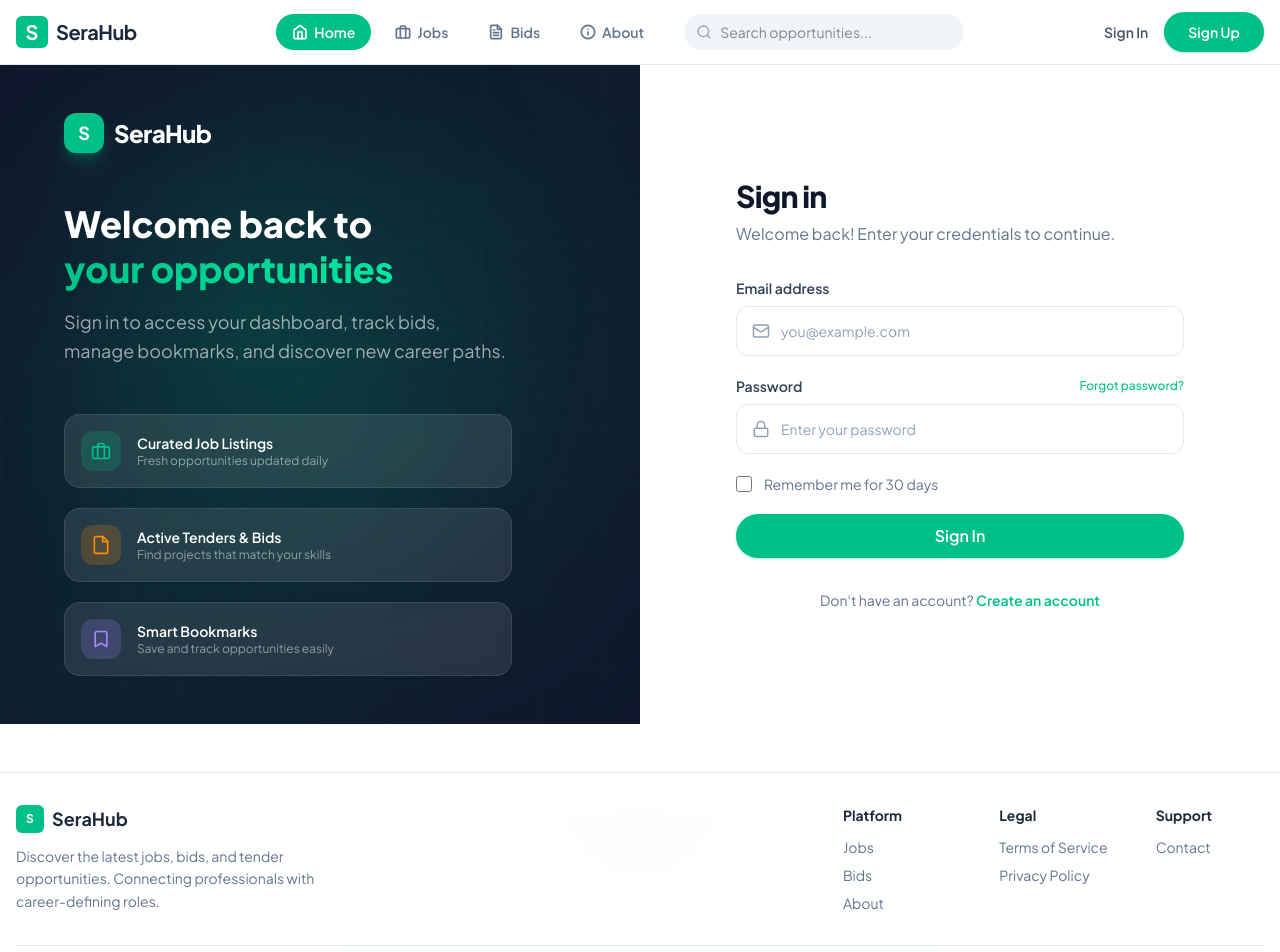
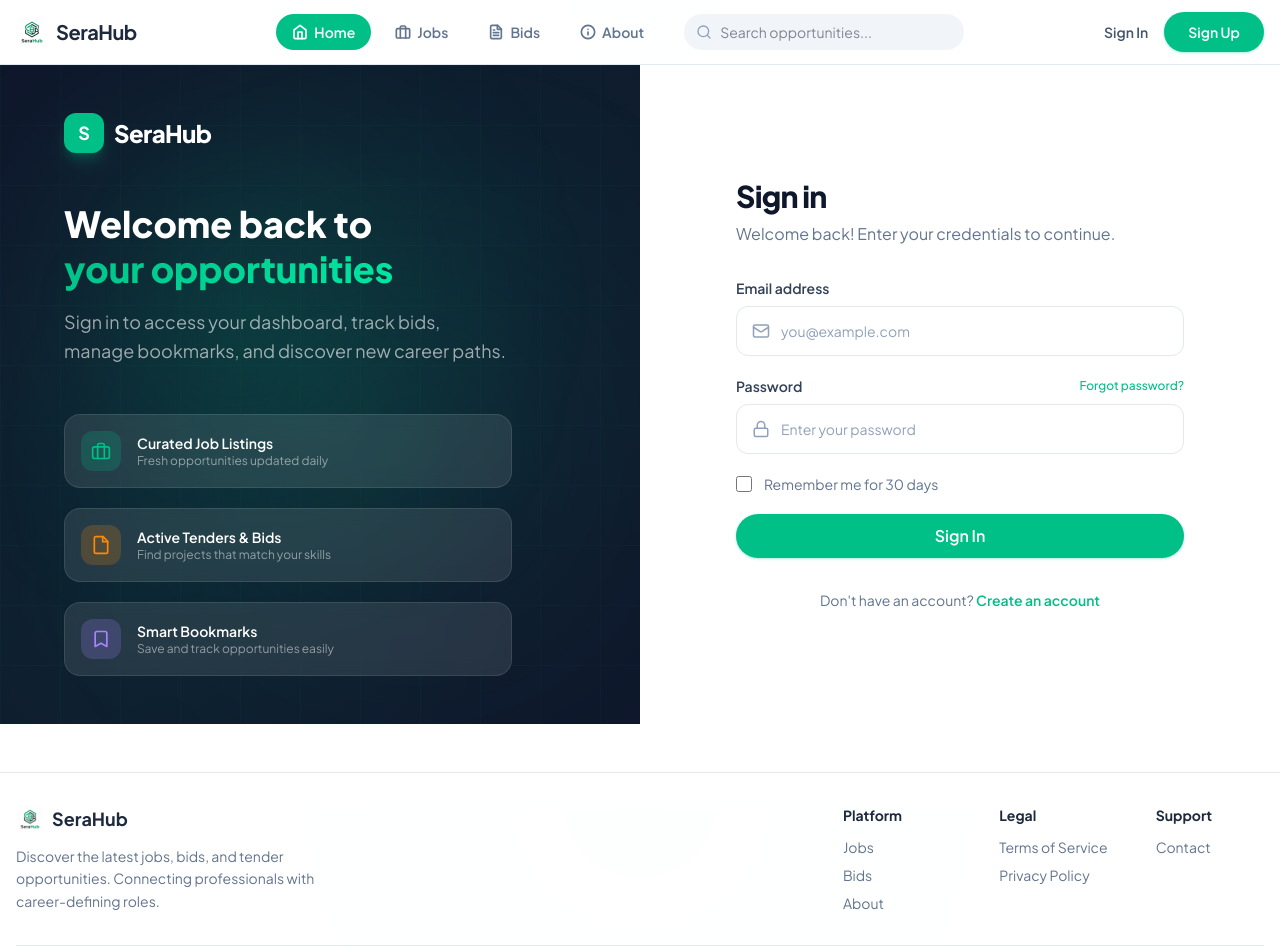
Before and after one commit to alifuofficial/serahub, a Next.js app: page /auth/login in a window 1280 px wide. Shown: the top 952 px of the page. Built offline with nearby package versions, Linux system fonts and the light colour scheme; no server answers; the database is empty.

Commit message:
Integrated new SeraHub logo across the platform (Header, Footer, Admin Dashboard)

```diff
--- /dev/null
+++ b/scratch/update-logo.ts
@@ -0,0 +1,30 @@
+import { PrismaClient } from "@prisma/client";
+
+const prisma = new PrismaClient();
+
+async function main() {
+  const keys = ["appearance_logo_url", "site_name"];
+  const values = {
+    appearance_logo_url: "/logo.png",
+    site_name: "SeraHub",
+  };
+
+  for (const [key, value] of Object.entries(values)) {
+    await prisma.siteConfig.upsert({
+      where: { key },
+      update: { value },
+      create: { key, value },
+    });
+  }
+
+  console.log("Database updated with new logo path.");
+}
+
+main()
+  .catch((e) => {
+    console.error(e);
+    process.exit(1);
+  })
+  .finally(async () => {
+    await prisma.$disconnect();
+  });
--- a/src/app/admin/AdminDashboard.tsx
+++ b/src/app/admin/AdminDashboard.tsx
@@ -130,7 +130,9 @@ export default function AdminDashboard({ user, stats, totalViews, visitorStats,
               <svg xmlns="http://www.w3.org/2000/svg" width="24" height="24" viewBox="0 0 24 24" fill="none" stroke="currentColor" strokeWidth="2" strokeLinecap="round" strokeLinejoin="round"><line x1="4" x2="20" y1="12" y2="12"/><line x1="4" x2="20" y1="6" y2="6"/><line x1="4" x2="20" y1="18" y2="18"/></svg>
             </button>
             <div className="flex items-center gap-2.5">
-              <div className="w-9 h-9 rounded-xl bg-gradient-to-br from-[#00c087] to-[#00e5a0] flex items-center justify-center text-white font-bold text-sm shadow-lg shadow-primary/25">S</div>
+              <div className="w-9 h-9 rounded-xl bg-white border border-slate-200 overflow-hidden shadow-sm flex items-center justify-center">
+                <img src="/logo.png" alt="SeraHub" className="w-7 h-7 object-contain" />
+              </div>
               <span className="font-bold text-slate-800 text-lg hidden sm:inline">SeraHub</span>
               <span className="bg-primary/10 text-primary px-2.5 py-0.5 rounded-full text-[10px] font-bold uppercase tracking-widest">Admin</span>
             </div>
--- a/src/app/admin/bids/BidsClient.tsx
+++ b/src/app/admin/bids/BidsClient.tsx
@@ -185,7 +185,9 @@ export default function BidsClient({ user, bids, categories, filters }: Props) {
               <svg xmlns="http://www.w3.org/2000/svg" width="24" height="24" viewBox="0 0 24 24" fill="none" stroke="currentColor" strokeWidth="2" strokeLinecap="round" strokeLinejoin="round"><line x1="4" x2="20" y1="12" y2="12"/><line x1="4" x2="20" y1="6" y2="6"/><line x1="4" x2="20" y1="18" y2="18"/></svg>
             </button>
             <div className="flex items-center gap-2.5">
-              <div className="w-9 h-9 rounded-xl bg-gradient-to-br from-[#00c087] to-[#00e5a0] flex items-center justify-center text-white font-bold text-sm shadow-lg shadow-primary/25">S</div>
+              <div className="w-9 h-9 rounded-xl bg-white border border-slate-200 overflow-hidden shadow-sm flex items-center justify-center">
+                <img src="/logo.png" alt="SeraHub" className="w-7 h-7 object-contain" />
+              </div>
               <span className="font-bold text-slate-800 text-lg hidden sm:inline">SeraHub</span>
               <span className="bg-primary/10 text-primary px-2.5 py-0.5 rounded-full text-[10px] font-bold uppercase tracking-widest">Admin</span>
             </div>
--- a/src/app/admin/categories/CategoriesClient.tsx
+++ b/src/app/admin/categories/CategoriesClient.tsx
@@ -81,7 +81,9 @@ export default function CategoriesClient({ user, categories }: Props) {
               <svg xmlns="http://www.w3.org/2000/svg" width="24" height="24" viewBox="0 0 24 24" fill="none" stroke="currentColor" strokeWidth="2" strokeLinecap="round" strokeLinejoin="round"><line x1="4" x2="20" y1="12" y2="12"/><line x1="4" x2="20" y1="6" y2="6"/><line x1="4" x2="20" y1="18" y2="18"/></svg>
             </button>
             <div className="flex items-center gap-2.5">
-              <div className="w-9 h-9 rounded-xl bg-gradient-to-br from-[#00c087] to-[#00e5a0] flex items-center justify-center text-white font-bold text-sm shadow-lg shadow-primary/25">S</div>
+              <div className="w-9 h-9 rounded-xl bg-white border border-slate-200 overflow-hidden shadow-sm flex items-center justify-center">
+                <img src="/logo.png" alt="SeraHub" className="w-7 h-7 object-contain" />
+              </div>
               <span className="font-bold text-slate-800 text-lg hidden sm:inline">SeraHub</span>
               <span className="bg-primary/10 text-primary px-2.5 py-0.5 rounded-full text-[10px] font-bold uppercase tracking-widest">Admin</span>
             </div>
--- a/src/app/admin/jobs/JobsClient.tsx
+++ b/src/app/admin/jobs/JobsClient.tsx
@@ -129,7 +129,9 @@ export default function JobsClient({ user, jobs, categories, filters }: Props) {
               <svg xmlns="http://www.w3.org/2000/svg" width="24" height="24" viewBox="0 0 24 24" fill="none" stroke="currentColor" strokeWidth="2" strokeLinecap="round" strokeLinejoin="round"><line x1="4" x2="20" y1="12" y2="12"/><line x1="4" x2="20" y1="6" y2="6"/><line x1="4" x2="20" y1="18" y2="18"/></svg>
             </button>
             <div className="flex items-center gap-2.5">
-              <div className="w-9 h-9 rounded-xl bg-gradient-to-br from-[#00c087] to-[#00e5a0] flex items-center justify-center text-white font-bold text-sm shadow-lg shadow-primary/25">S</div>
+              <div className="w-9 h-9 rounded-xl bg-white border border-slate-200 overflow-hidden shadow-sm flex items-center justify-center">
+                <img src="/logo.png" alt="SeraHub" className="w-7 h-7 object-contain" />
+              </div>
               <span className="font-bold text-slate-800 text-lg hidden sm:inline">SeraHub</span>
               <span className="bg-primary/10 text-primary px-2.5 py-0.5 rounded-full text-[10px] font-bold uppercase tracking-widest">Admin</span>
             </div>
--- a/src/app/admin/settings/SettingsClient.tsx
+++ b/src/app/admin/settings/SettingsClient.tsx
@@ -100,7 +100,9 @@ export default function SettingsClient({ user, users, config }: Props) {
               <svg xmlns="http://www.w3.org/2000/svg" width="24" height="24" viewBox="0 0 24 24" fill="none" stroke="currentColor" strokeWidth="2" strokeLinecap="round" strokeLinejoin="round"><line x1="4" x2="20" y1="12" y2="12"/><line x1="4" x2="20" y1="6" y2="6"/><line x1="4" x2="20" y1="18" y2="18"/></svg>
             </button>
             <div className="flex items-center gap-2.5">
-              <div className="w-9 h-9 rounded-xl bg-gradient-to-br from-[#00c087] to-[#00e5a0] flex items-center justify-center text-white font-bold text-sm shadow-lg shadow-primary/25">S</div>
+              <div className="w-9 h-9 rounded-xl bg-white border border-slate-200 overflow-hidden shadow-sm flex items-center justify-center">
+                <img src="/logo.png" alt="SeraHub" className="w-7 h-7 object-contain" />
+              </div>
               <span className="font-bold text-slate-800 text-lg hidden sm:inline">SeraHub</span>
               <span className="bg-primary/10 text-primary px-2.5 py-0.5 rounded-full text-[10px] font-bold uppercase tracking-widest">Admin</span>
             </div>
--- a/src/components/layout/Footer.tsx
+++ b/src/components/layout/Footer.tsx
@@ -15,11 +15,7 @@ export default function Footer({ siteName, logoUrl }: FooterProps) {
         <div className="flex flex-col md:flex-row justify-between items-start gap-8 mb-8">
           <div className="max-w-xs">
             <div className="flex items-center gap-2 mb-3">
-              {logoUrl ? (
-                <Image src={logoUrl} alt={name} width={28} height={28} className="w-7 h-7 rounded-md object-contain" />
-              ) : (
-                <div className="w-7 h-7 rounded-md bg-primary flex items-center justify-center text-white text-xs font-bold">{name.charAt(0)}</div>
-              )}
+              <Image src={logoUrl || "/logo.png"} alt={name} width={28} height={28} className="w-7 h-7 rounded-lg object-contain" />
               <span className="font-bold text-slate-800 text-lg">{name}</span>
             </div>
             <p className="text-sm text-slate-500 leading-relaxed">Discover the latest jobs, bids, and tender opportunities. Connecting professionals with career-defining roles.</p>
--- a/src/components/layout/Navbar.tsx
+++ b/src/components/layout/Navbar.tsx
@@ -27,11 +27,7 @@ export default function Navbar({ user, siteName, logoUrl }: NavbarProps) {
     <nav className="sticky top-0 z-50 w-full border-b border-slate-200 bg-white/90 backdrop-blur-md">
       <div className="container mx-auto px-4 h-16 flex items-center justify-between">
         <Link href="/" className="flex items-center gap-2">
-          {logoUrl ? (
-            <Image src={logoUrl} alt={name} width={32} height={32} className="w-8 h-8 rounded-md object-contain" />
-          ) : (
-            <div className="w-8 h-8 rounded-md bg-primary flex items-center justify-center text-white font-bold text-xl">{name.charAt(0)}</div>
-          )}
+          <Image src={logoUrl || "/logo.png"} alt={name} width={32} height={32} className="w-8 h-8 rounded-lg object-contain" />
           <span className="font-bold text-xl tracking-tight text-slate-800">{name}</span>
         </Link>
 
```
Also changed, not shown: public/logo.png (added).
